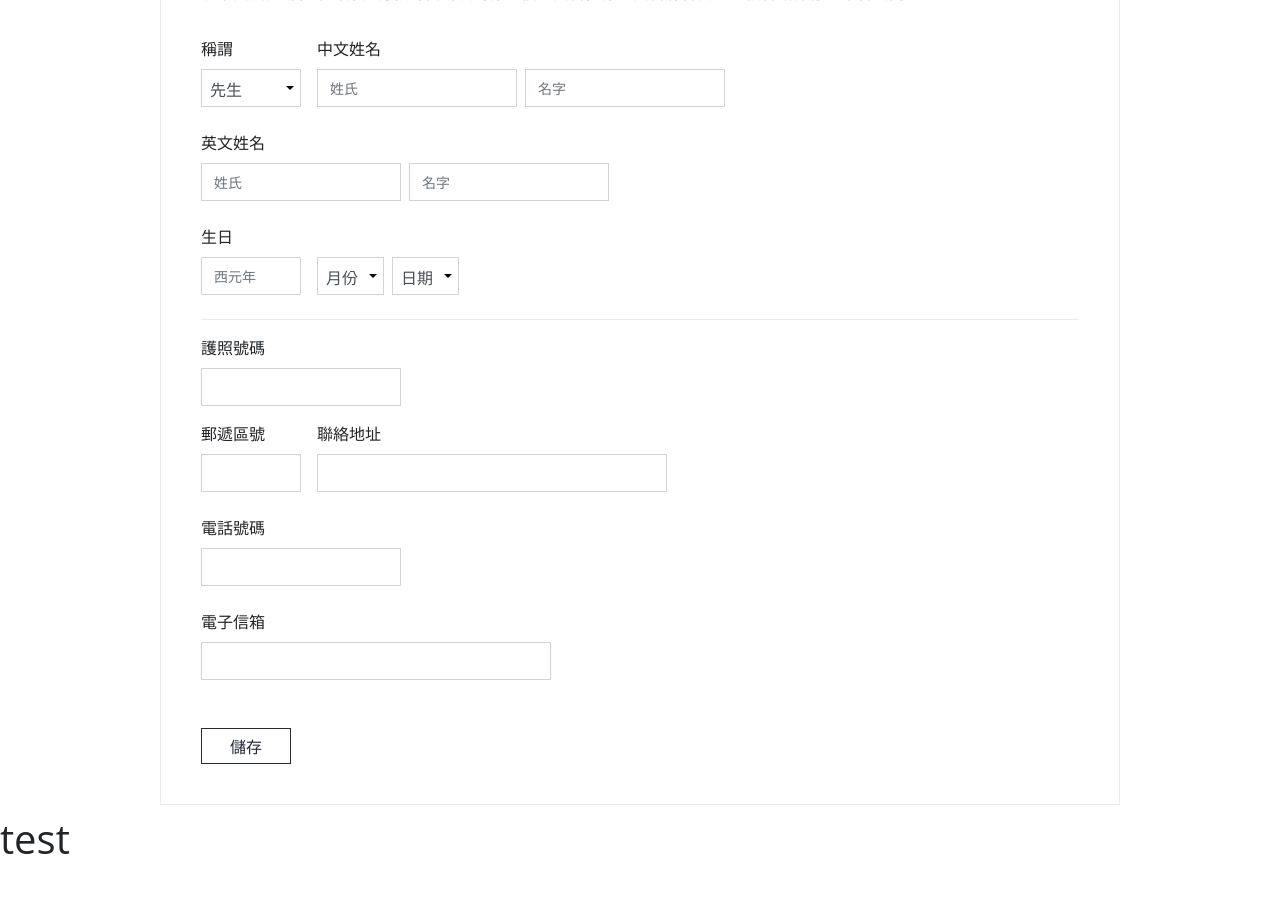
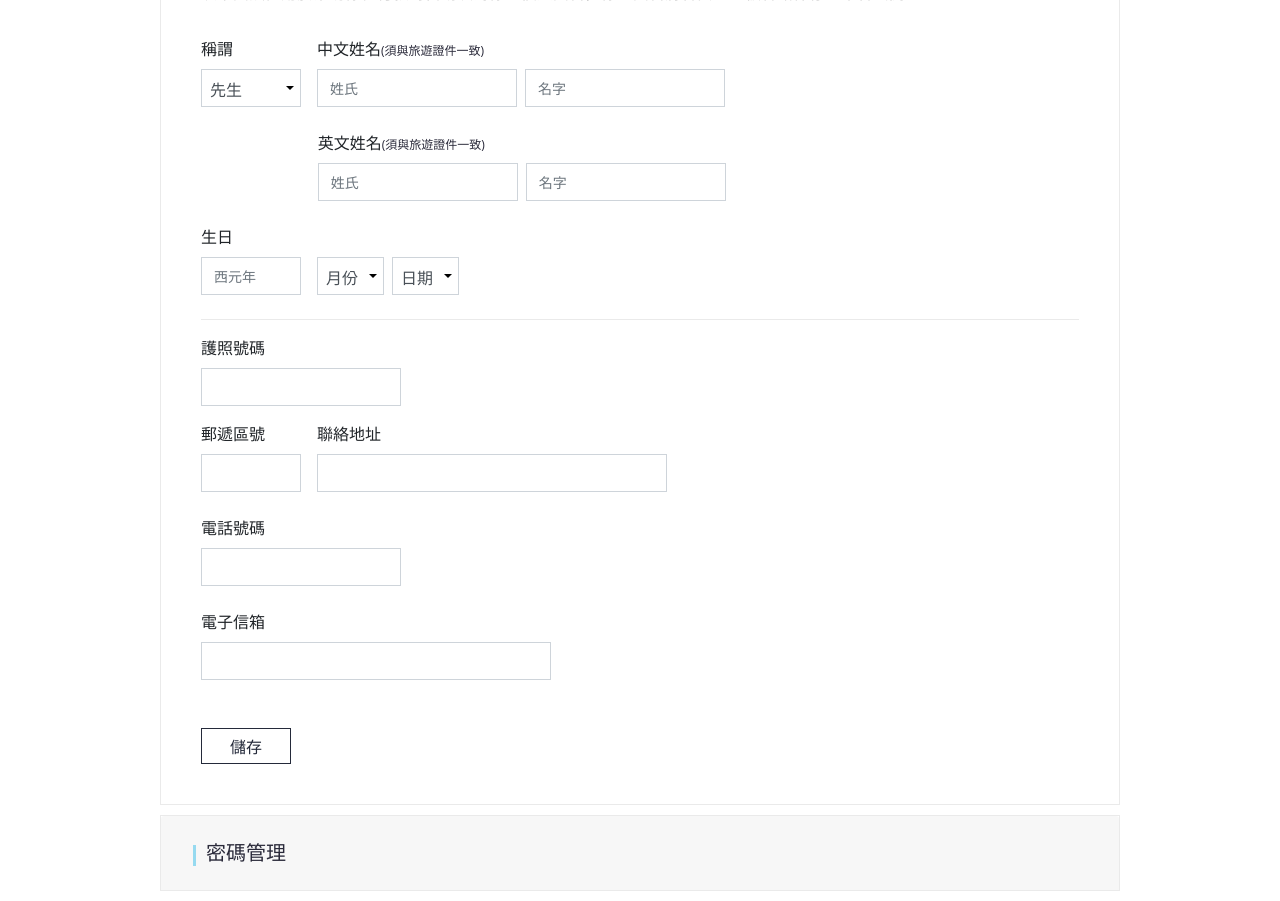
Before and after one commit to T-Bone1902/n66_dev, a React (Create React App) app: page / in a window 1280 px wide. Shown: the part 780-1681 px from the top of the page. Before the commit the page ends 1651 px from the top, so only its background shows below. Built offline with nearby package versions, Linux system fonts and the light colour scheme.

Commit message:
20191104

```diff
--- a/src/component/Member_info_list/MemberInfoList.jsx
+++ b/src/component/Member_info_list/MemberInfoList.jsx
@@ -9,7 +9,7 @@ class MemberInfoList extends Component {
         <Card>
           <Card.Header className="member-info-list-title">
             <Accordion.Toggle as={Button} variant="link" eventKey="0">
-              <span>個人資訊 </span>
+              <span>個人資訊</span>
             </Accordion.Toggle>
           </Card.Header>
           <Accordion.Collapse
@@ -32,7 +32,7 @@ class MemberInfoList extends Component {
                   </div>
                   <div className="width-200 mr-2">
                     <Form.Label className="text-align-left">
-                      中文姓名
+                      中文姓名<span style={{ fontSize: '0.75rem', color: '#2a2a3a' }}>(須與旅遊證件一致)</span>
                     </Form.Label>
                     <Form.Control
                       className="my-2"
@@ -51,10 +51,9 @@ class MemberInfoList extends Component {
                 </Form.Group>
 
                 <Form.Group className="d-flex">
-                  {/* <div style={{ flex: 1 }}></div> */}
-                  <div className="width-200 mr-2">
+                  <div className="width-200 mr-2 last-name">
                     <Form.Label className="text-align-left">
-                      英文姓名
+                      英文姓名<span style={{ fontSize: '0.75rem', color: '#2a2a3a' }}>(須與旅遊證件一致)</span>
                     </Form.Label>
                     <Form.Control
                       className="my-2"
@@ -117,7 +116,7 @@ class MemberInfoList extends Component {
                   </div>
                 </Form.Group>
                 <Form.Group className="width-200">
-                  <Form.Label className="text-align-left no-margin">
+                  <Form.Label className="text-align-left">
                     電話號碼
                   </Form.Label>
                   <Form.Control className="my-2" type="tel" />
--- a/src/component/Member_info_list/member_info_list.css
+++ b/src/component/Member_info_list/member_info_list.css
@@ -37,7 +37,7 @@
 .member-info-list-title button {
   text-align: left;
   text-decoration: none !important;
-  padding: 1rem 1.5rem !important;
+  padding: 0 1.5rem !important;
 }
 
 .member-info-list-title span {
@@ -51,7 +51,7 @@
   position: absolute;
   height: 1.3rem;
   width: 0.2rem;
-  top: 2rem;
+  top: 1.8rem;
   left: 2rem;
   background-color: #96daf0;
 }
--- a/src/component/Member_info_list/member_info_list.scss
+++ b/src/component/Member_info_list/member_info_list.scss
@@ -36,7 +36,7 @@
 .member-info-list-title button {
   text-align: left;
   text-decoration: none !important;
-  padding: 1rem 1.5rem !important;
+  padding: 0 1.5rem !important;
 }
 
 .member-info-list-title span {
@@ -50,7 +50,7 @@
   position: absolute;
   height: 1.3rem;
   width: 0.2rem;
-  top: 2rem;
+  top: 1.8rem;
   left: 2rem;
   background-color: #96daf0;
 }
--- a/src/component/Member_password/MemberPassword.jsx
+++ b/src/component/Member_password/MemberPassword.jsx
@@ -1,9 +1,38 @@
 import React, { Component } from 'react';
+import { Accordion, Card, Button, Form } from 'react-bootstrap';
 import './member_password.css'
 class MemberPassword extends Component {
-    state = {  }
+    state = {}
     render() {
-        return ( <h1>test</h1> );
+        return (
+            <Accordion defaultActiveKey="0" className="member-password-container">
+                <Card>
+                    <Card.Header className="member-password-title">
+                        <Accordion.Toggle as={Button} variant="link" eventKey="1">
+                            <span>密碼管理</span>
+                        </Accordion.Toggle>
+                    </Card.Header>
+                    <Accordion.Collapse eventKey="1" className="member-password-content-container">
+                        <Card.Body>
+                            <Form>
+                                <p>
+                                    須包含至少8個字符，並使用字母與數字組合
+                                </p>
+                                <Form.Group className="width-300">
+                                    <Form.Label className="text-align-left">現有密碼</Form.Label>
+                                    <Form.Control className="my-2" type="password" />
+                                </Form.Group>
+                                <Form.Group className="width-300 mb-5">
+                                    <Form.Label className="text-align-left">新密碼 </Form.Label>
+                                    <Form.Control className="my-2 mb-3" style={{ marginBottom: '1rem' }} type="password" placeholder="更改密碼" />
+                                    <Form.Control className="my-2 mb-3" type="password" placeholder="確認新密碼" />
+                                </Form.Group>
+                                <Button type="submit">儲存</Button>
+                            </Form>
+                        </Card.Body>
+                    </Accordion.Collapse>
+                </Card>
+            </Accordion>);
     }
 }
 
--- a/src/component/Member_password/member_password.css
+++ b/src/component/Member_password/member_password.css
@@ -1 +1,76 @@
-/* No CSS *//*# sourceMappingURL=member_password.css.map */
+.width-300 {
+  width: 300px;
+}
+
+.member-password-container {
+  max-width: 960px;
+  margin: 10px auto 10px auto;
+  border: 1px solid #eaeaea !important;
+}
+
+.member-password-container .card {
+  border: none !important;
+}
+
+.member-password-title {
+  border-bottom: 1px solid #eaeaea !important;
+}
+
+.member-password-title span {
+  font-size: 1.25rem;
+  color: #2a2a3a;
+  font-weight: 300;
+}
+
+.member-password-title span:before {
+  content: "";
+  position: absolute;
+  height: 1.3rem;
+  width: 0.2rem;
+  top: 1.8rem;
+  left: 2rem;
+  background-color: #96daf0;
+}
+
+.member-password-title button {
+  text-align: left;
+  text-decoration: none !important;
+  padding: 0 1.5rem !important;
+}
+
+.member-password-title button:hover {
+  text-decoration: none !important;
+  color: red;
+}
+
+.member-password-content-container .card-body {
+  padding: 2rem 2.5rem 2.5rem 2.5rem;
+}
+
+.member-password-content-container p {
+  color: #888888;
+  font-size: 1rem;
+  margin-bottom: 2rem;
+}
+
+.member-password-content-container button {
+  border-radius: 0;
+  background-color: #fff;
+  border: 1px solid #242a3a;
+  color: #242a3a;
+  height: 36px;
+  width: 90px;
+}
+
+.member-password-content-container button:hover {
+  background-color: #eaeaea;
+  color: #242a3a;
+  border: 1px solid #888888;
+  -webkit-transition: 0.5s;
+  transition: 0.5s;
+}
+
+.member-password-content-container .form-control {
+  border-radius: 0;
+}
+/*# sourceMappingURL=member_password.css.map */
--- a/src/component/Member_password/member_password.scss
+++ b/src/component/Member_password/member_password.scss
@@ -0,0 +1,80 @@
+//common
+.width-300 {
+  width: 300px;
+}
+
+//
+.member-password-container {
+  max-width: 960px;
+  margin: 10px auto 10px auto;
+  border: 1px solid #eaeaea !important;
+}
+
+.member-password-container .card {
+  border: none !important;
+}
+
+
+
+.member-password-title {
+  border-bottom: 1px solid #eaeaea !important;
+}
+
+.member-password-title span {
+  font-size: 1.25rem;
+  color: #2a2a3a;
+  font-weight: 300;
+}
+
+
+.member-password-title span:before {
+  content: "";
+  position: absolute;
+  height: 1.3rem;
+  width: 0.2rem;
+  top: 1.8rem;
+  left: 2rem;
+  background-color: #96daf0;
+}
+
+
+.member-password-title button {
+  text-align: left;
+  text-decoration: none !important;
+  padding: 0 1.5rem !important;
+}
+
+.member-password-title button:hover {
+  text-decoration: none !important;
+  color: red;
+}
+
+.member-password-content-container .card-body {
+    padding: 2rem 2.5rem 2.5rem 2.5rem;
+}
+
+.member-password-content-container p {
+    color: #888888;
+    font-size: 1rem;
+    margin-bottom: 2rem;
+}
+
+.member-password-content-container button {
+  border-radius: 0;
+  background-color: #fff;
+  border: 1px solid #242a3a;
+  color: #242a3a;
+  height: 36px;
+  width: 90px;
+}
+
+.member-password-content-container button:hover {
+  background-color: #eaeaea;
+  color: #242a3a;
+  border: 1px solid #888888;
+  transition: 0.5s;
+}
+
+.member-password-content-container .form-control {
+  border-radius: 0;
+}
```
Also changed, not shown: 2 other files (tests, documents, lock files or other folders).
